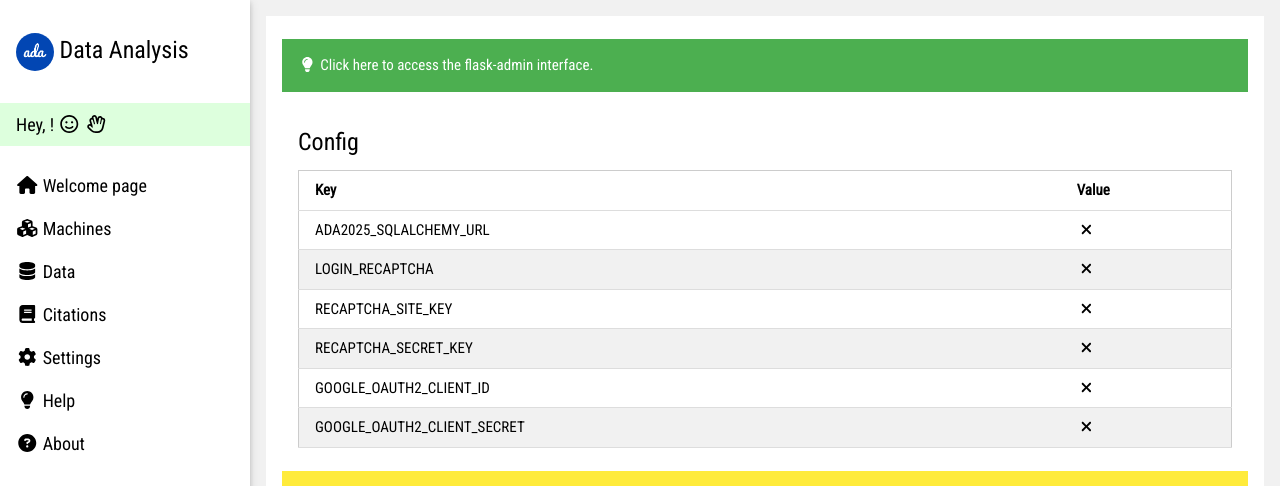
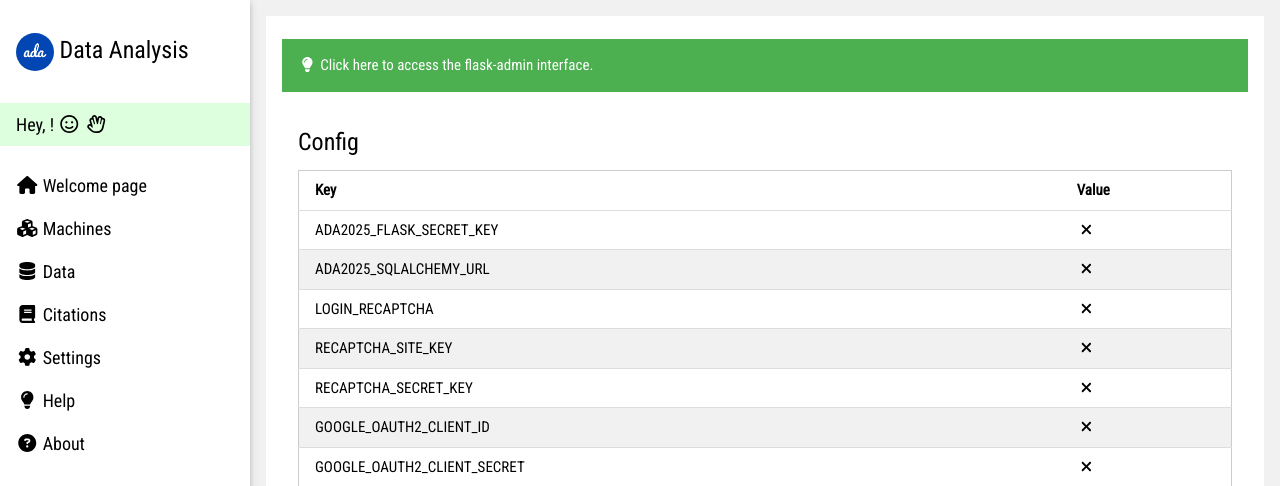
Before and after one commit to dvolk/ada2025, a Flask app: template templates/admin.jinja2 in a window 1280 px wide. Shown: the top 486 px of the page. Run offline with Flask 3, Linux system fonts and the light colour scheme; the template is opened without the code that fills it, so the values that code supplies are empty.

Commit message:
add flask secret key to admin table

```diff
--- a/templates/admin.jinja2
+++ b/templates/admin.jinja2
@@ -9,7 +9,7 @@
 <br>
 
 <div class="w3-container">
-    {% set keys = ["ADA2025_SQLALCHEMY_URL", "LOGIN_RECAPTCHA", "RECAPTCHA_SITE_KEY", "RECAPTCHA_SECRET_KEY", "GOOGLE_OAUTH2_CLIENT_ID",
+    {% set keys = ["ADA2025_FLASK_SECRET_KEY", "ADA2025_SQLALCHEMY_URL", "LOGIN_RECAPTCHA", "RECAPTCHA_SITE_KEY", "RECAPTCHA_SECRET_KEY", "GOOGLE_OAUTH2_CLIENT_ID",
 "GOOGLE_OAUTH2_CLIENT_SECRET"] %}
     <h3>Config</h3>
     <table class="w3-table-all">
```
